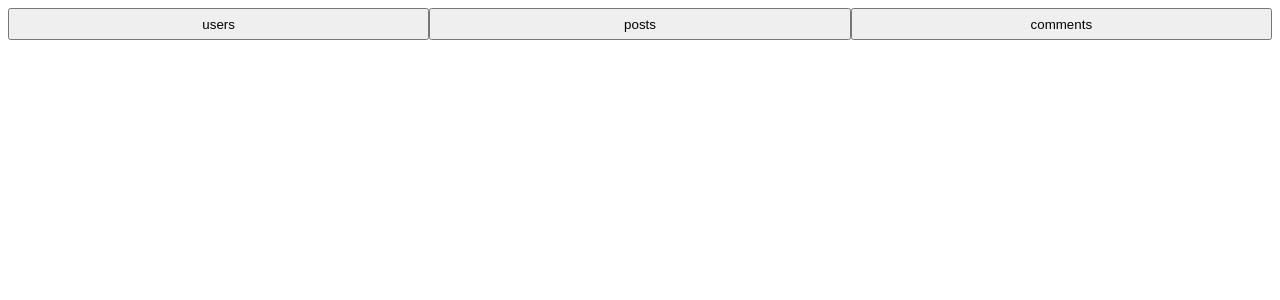
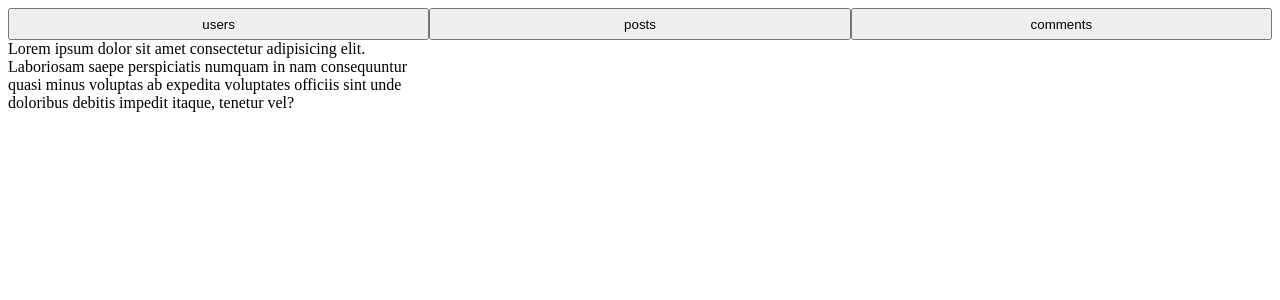
Before and after one commit to Jheff4/switch, a React (Create React App) app: page / in a window 1280 px wide. Shown: the top 300 px of the page. Built offline with nearby package versions, Linux system fonts and the light colour scheme; no server answers; the HTML template or start-up script is replaced by a standard one.

Commit message:
initialized the display

```diff
--- a/src/Form.js
+++ b/src/Form.js
@@ -1,5 +1,6 @@
 import Button from "./Button"
 import "./index.css";
+import Result from "./Result";
 
 const Form = ({ reqType, setReqType }) => {
   return (
@@ -22,6 +23,7 @@ const Form = ({ reqType, setReqType }) => {
         reqType={reqType}
         setReqType={setReqType}
       />
+      <Result />
     </form>
   )
 }
--- /dev/null
+++ b/src/Result.js
@@ -0,0 +1,9 @@
+const Result = () => {
+  return (
+    <div>
+      Lorem ipsum dolor sit amet consectetur adipisicing elit. Laboriosam saepe perspiciatis numquam in nam consequuntur quasi minus voluptas ab expedita voluptates officiis sint unde doloribus debitis impedit itaque, tenetur vel?
+    </div>
+  )
+}
+
+export default Result
```
